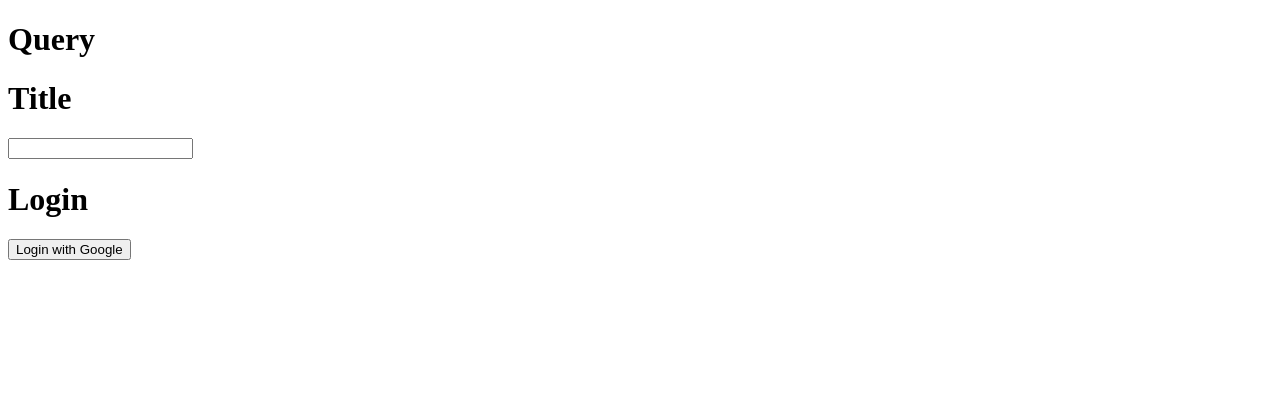
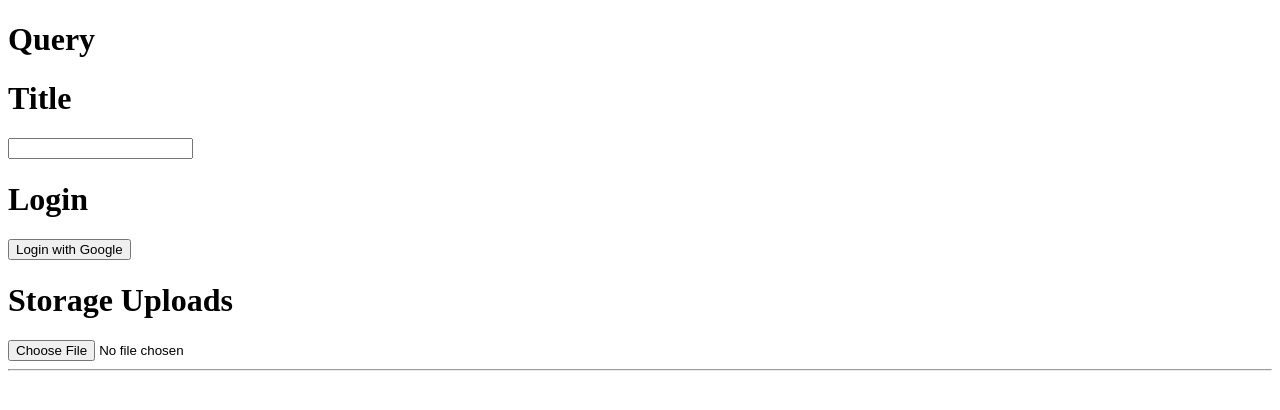
Before and after one commit to Bielik20/fb-classes, a plain HTML site: page public/index.html in a window 1280 px wide. Drawn offline with Linux system fonts and the light colour scheme; some packages are replaced by stand-ins of ours; no server answers.

Commit message:
add file upload

```diff
--- a/public/app.js
+++ b/public/app.js
@@ -48,3 +48,18 @@ function queryPosts() {
     document.querySelector('#query').innerHTML = content;
   });
 }
+
+function uploadFile(files) {
+  const storageRef = firebase.storage().ref();
+  const imageRef = storageRef.child('image.jpg');
+
+  const file = files.item(0);
+  const task = imageRef.put(file);
+
+  task.then(() => {
+    imageRef.getDownloadURL().then(url => {
+      console.log(url);
+      document.querySelector('#imgUpload').setAttribute('src', url);
+    });
+  });
+}
--- a/public/index.html
+++ b/public/index.html
@@ -24,6 +24,12 @@
 
     <h1>Login</h1>
     <button onclick="googleLogin()">Login with Google</button>
+
+    <h1>Storage Uploads</h1>
+    <input type="file" onchange="uploadFile(this.files)">
+    <hr>
+    <img id="imgUpload" src="" width="100vw">
+
     <script src="app.js"></script>
   </body>
 </html>
```
Also changed, not shown: README.md.
